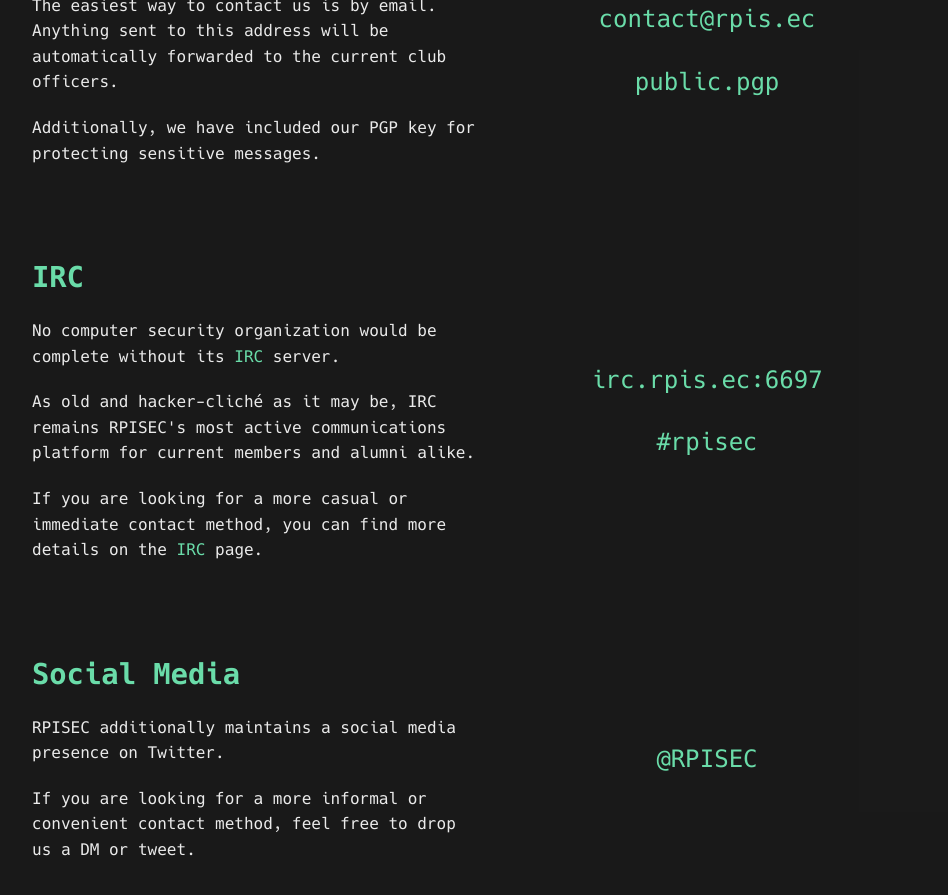
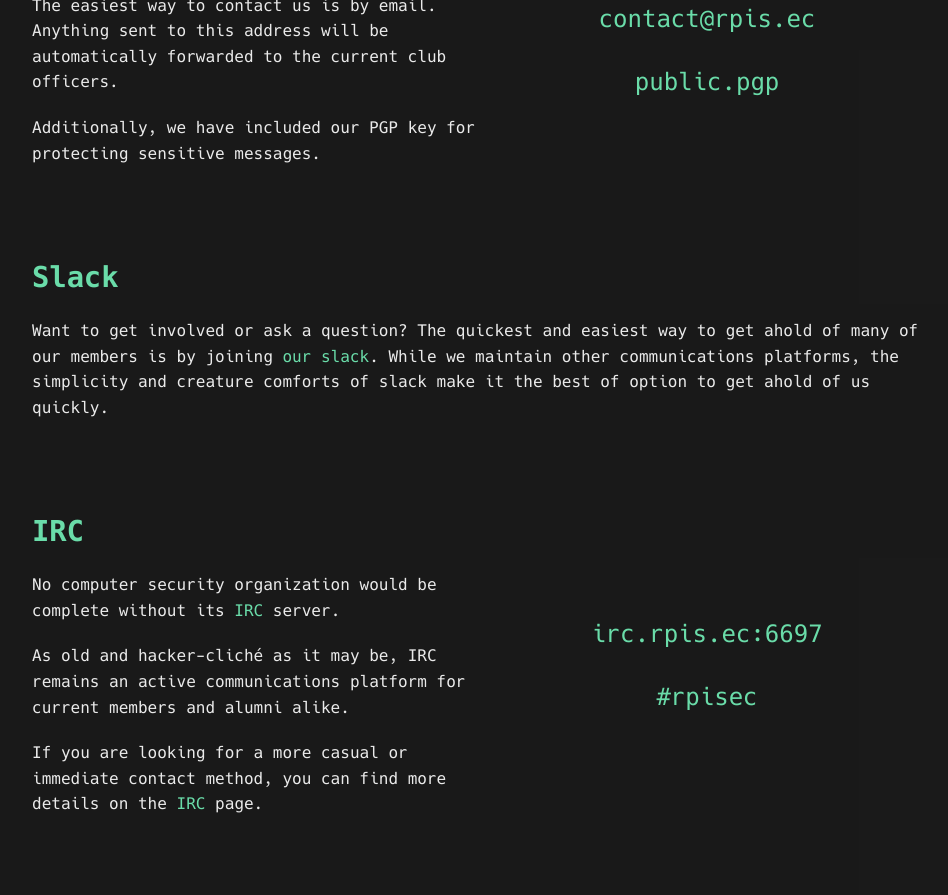
Before and after one commit to RPISEC/website, a Jekyll site: the page built from contact.html, in a window 1280 px wide and 900 px high, scrolled down 459 px. Shown: the top 895 px of the window, without its empty margins (158-1106 px from the left). Built offline with Jekyll 4.4.1, drawn with Linux system fonts in a browser that asks for light colours.

Commit message:
update contact info to include slack

```diff
--- a/contact.html
+++ b/contact.html
@@ -21,10 +21,21 @@
 <section>
     <div class="container flex">
         <div class="text editable">
+            <h2>Slack</h2>
+            <p>Want to get involved or ask a question? The quickest and easiest way to get ahold of many of our
+                members is by joining <a href="rpisec.slack.com">our slack</a>. While we maintain other communications
+                platforms, the simplicity and creature comforts of slack make it the best of option to get ahold of us
+                quickly.</p>
+        </div>
+    </div>
+</section>
+<section>
+    <div class="container flex">
+        <div class="text editable">
             <h2>IRC</h2>
             <p>No computer security organization would be complete without its <a
                     href="https://wikipedia.org/wiki/Internet_Relay_Chat">IRC</a> server.</p>
-            <p>As old and hacker-cliché as it may be, IRC remains RPISEC's most active communications platform for
+            <p>As old and hacker-cliché as it may be, IRC remains an active communications platform for
                 current members and alumni alike.</p>
             <p>If you are looking for a more casual or immediate contact method, you can find more details on the <a
                     href="{{ site.baseurl }}/irc">IRC</a> page.</p>
```
